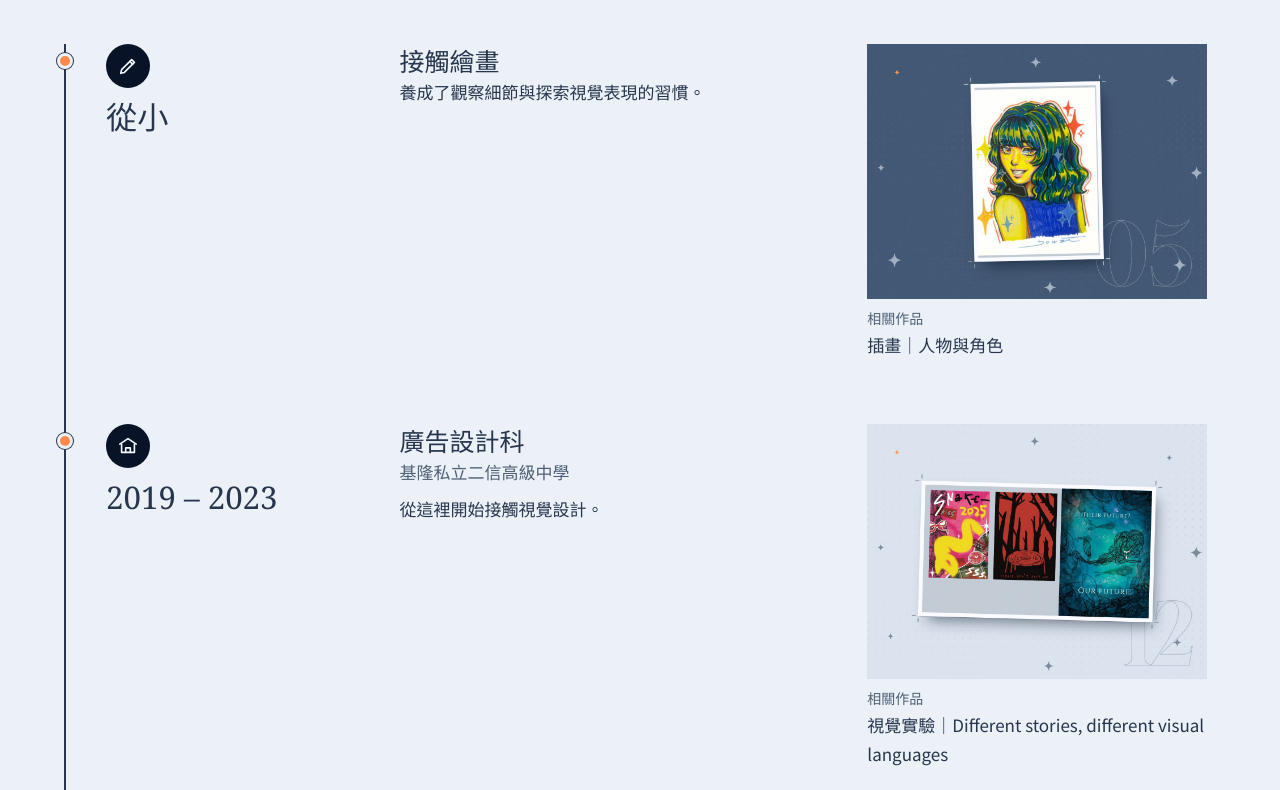
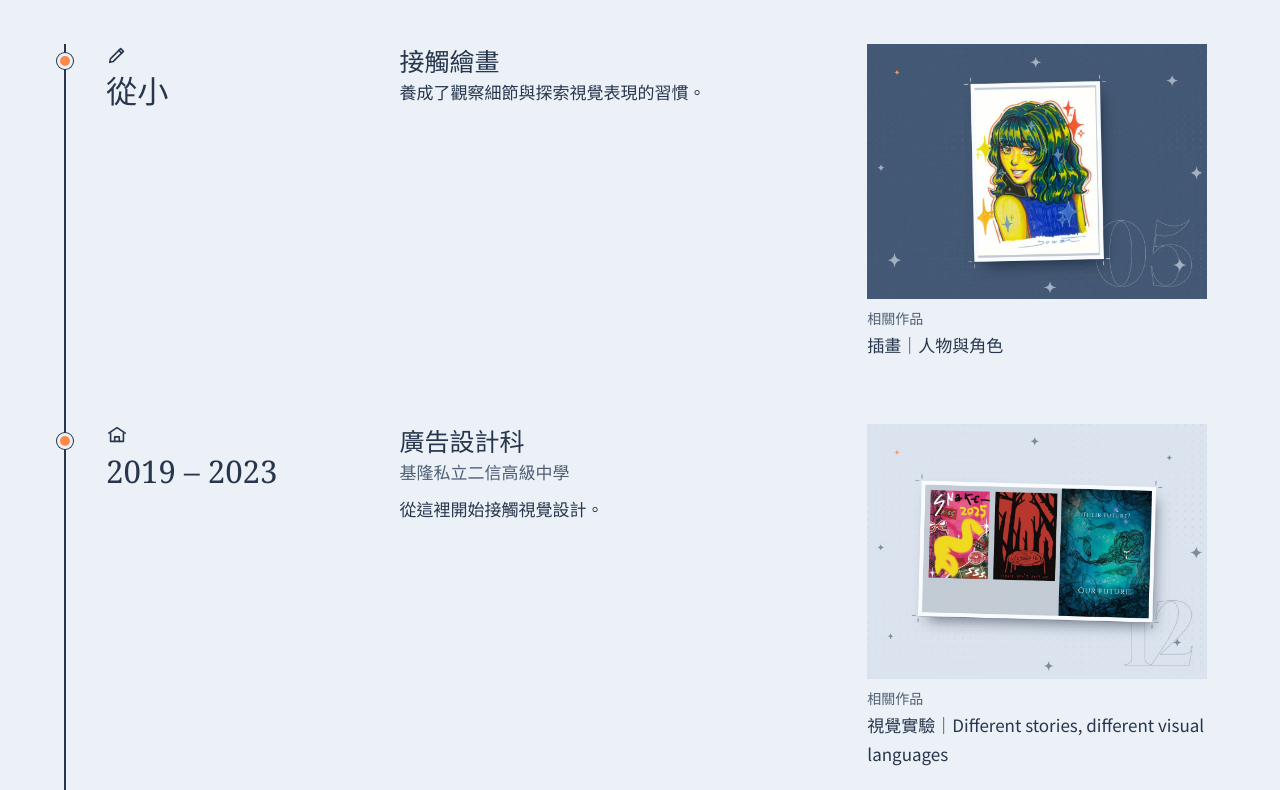
Before and after one commit to youzi900g-bblin/youzi900g-bblin.github.io, an Astro site: page /about in a window 1280 px wide. Shown: the part 682-1472 px from the top of the page. Built offline with nearby package versions, Linux system fonts and the light colour scheme; Astro itself is replaced by a stand-in of ours; a web font is replaced by a local one.

Commit message:
Timeline icons without filled circle
Co-Authored-By: Claude Sonnet 5.5 <noreply@anthropic.com>
Claude-Session: https://claude.ai/code/session_01GPGckZEsofTcxj1jt2CKdh

```diff
--- a/src/styles/site.css
+++ b/src/styles/site.css
@@ -159,7 +159,7 @@ a { text-decoration-color: var(--color-accent); }
 .step { position: relative; display: grid; grid-template-columns: minmax(0, 3fr) minmax(0, 5fr) minmax(0, 4fr); gap: var(--gap-columns); align-items: start; }
 .step::before { content: ""; position: absolute; left: calc(var(--space-xl) * -1 - 9px); top: 0.55rem; width: 16px; height: 16px; border-radius: 50%; background: var(--color-accent); border: 3px solid var(--color-paper); box-shadow: 0 0 0 var(--rule-hair) var(--color-ink); }
 .step__period { font-family: var(--font-display); font-size: var(--text-2xl); line-height: 1.1; font-variant-numeric: tabular-nums; }
-.step__icon { display: grid; place-items: center; width: 44px; height: 44px; margin-bottom: var(--space-sm); border-radius: 50%; background: var(--color-deep); color: var(--color-on-ink); }
+.step__icon { display: block; margin-bottom: var(--space-xs); color: var(--color-ink); }
 .step__body h3 { font-size: var(--text-xl); }
 .step__place { font-weight: 500; color: var(--color-muted); margin-bottom: var(--space-xs); }
 .step__work { display: block; max-width: 340px; color: inherit; text-decoration: none; }
```
